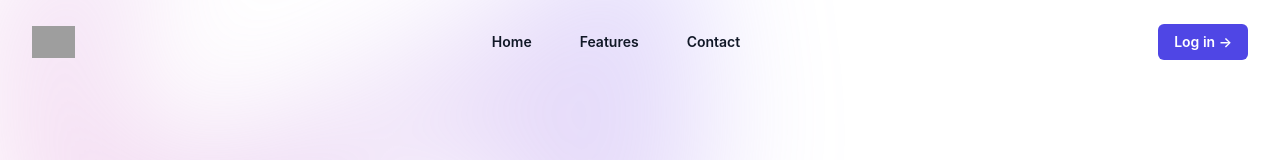
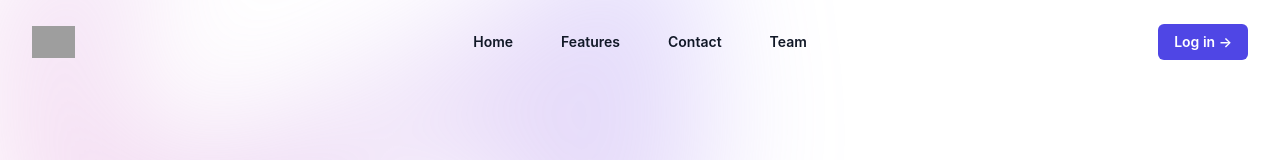
Before and after one commit to sambhavkumar0/Emp_Management_Sys, a React (Create React App) app in the folder client/: page / in a window 1280 px wide. Shown: the top 160 px of the page. Built offline with nearby package versions, Linux system fonts and the light colour scheme; grey boxes are pictures that could not be loaded.

Commit message:
Update Navbar.js

```diff
--- a/client/src/components/Navbar.js
+++ b/client/src/components/Navbar.js
@@ -6,7 +6,7 @@ const navigation = [
   { name: 'Home', href: '/' },
   { name: 'Features', href: '/features' },
   { name: 'Contact', href: '/contact' },
-  { name: ' ', href: '/teampage' },
+  { name: 'Team', href: '/teampage' },
 ]
 
 export default function PrimaryNavbar() {
```
